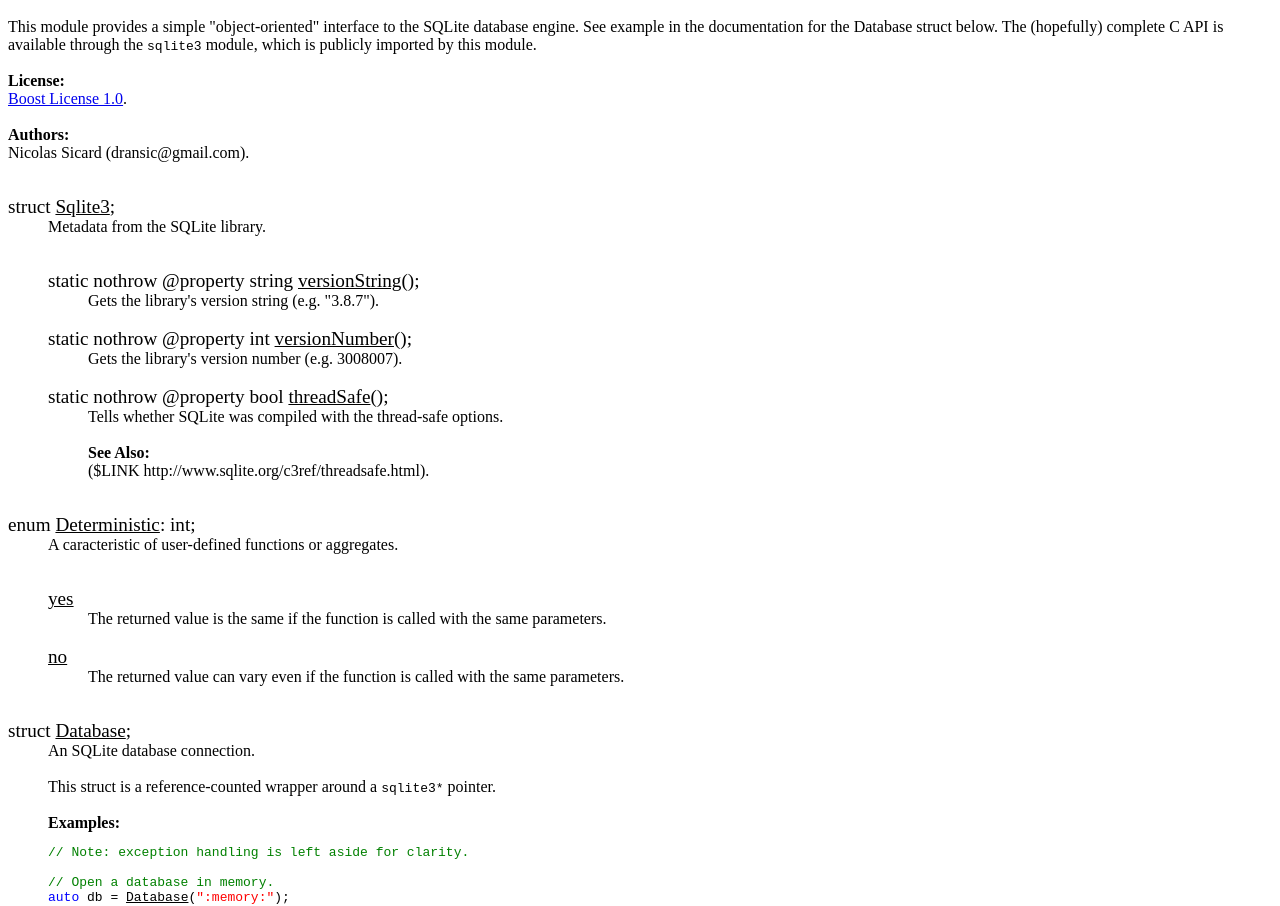
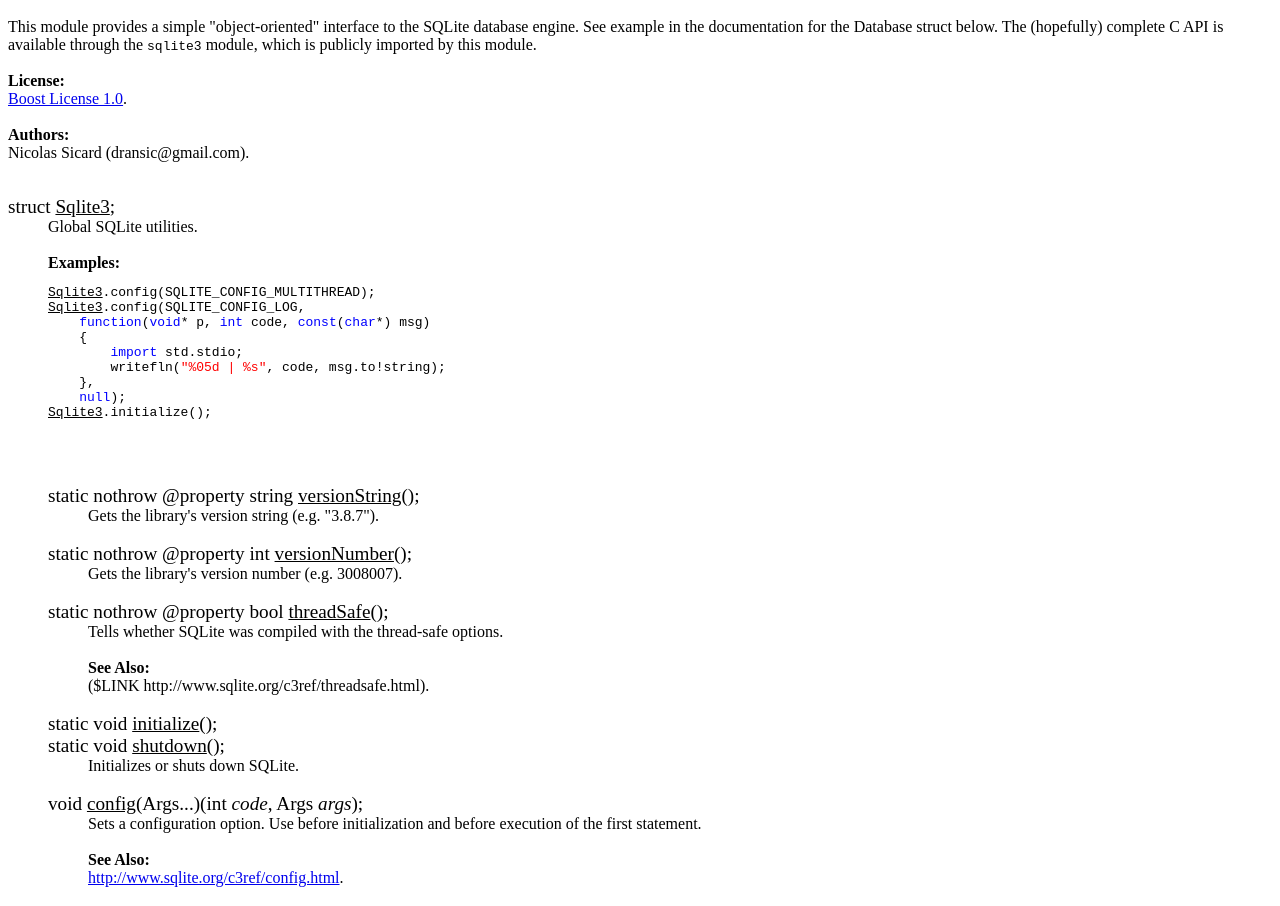
Before and after one commit to dlang-community/d2sqlite3, a plain HTML site: page docs/d2sqlite3.html in a window 1280 px wide. Shown: the part 48-954 px from the top of the page. Drawn offline with Linux system fonts and the light colour scheme.

Commit message:
Added initialization and configuration functions.

```diff
--- a/docs/d2sqlite3.html
+++ b/docs/d2sqlite3.html
@@ -19,8 +19,20 @@
 
 <dl><dt><big><a name="Sqlite3"></a>struct <u>Sqlite3</u>;
 </big></dt>
-<dd>Metadata from the SQLite library.<br><br>
-
+<dd>Global SQLite utilities.<br><br>
+<b>Examples:</b><br>
+<pre class="d_code">
+<u>Sqlite3</u>.config(SQLITE_CONFIG_MULTITHREAD);
+<u>Sqlite3</u>.config(SQLITE_CONFIG_LOG,
+    <font color=blue>function</font>(<font color=blue>void</font>* p, <font color=blue>int</font> code, <font color=blue>const</font>(<font color=blue>char</font>*) msg)
+    {
+        <font color=blue>import</font> std.stdio;
+        writefln(<font color=red>"%05d | %s"</font>, code, msg.to!string);
+    },
+    <font color=blue>null</font>);
+<u>Sqlite3</u>.initialize();
+</pre>
+<br><br>
 <dl><dt><big><a name="Sqlite3.versionString"></a>static nothrow @property string <u>versionString</u>();
 </big></dt>
 <dd>Gets the library's version string (e.g. "3.8.7").<br><br>
@@ -37,6 +49,21 @@
 <br><br>
 <b>See Also:</b><br>
 ($LINK http://www.sqlite.org/c3ref/threadsafe.html).<br><br>
+
+</dd>
+<dt><big><a name="Sqlite3.initialize"></a>static void <u>initialize</u>();
+<br><a name="Sqlite3.shutdown"></a>static void <u>shutdown</u>();
+</big></dt>
+<dd>Initializes or shuts down SQLite.<br><br>
+
+</dd>
+<dt><big><a name="Sqlite3.config"></a>void <u>config</u>(Args...)(int <i>code</i>, Args <i>args</i>);
+</big></dt>
+<dd>Sets a configuration option. Use before initialization and before execution of
+    the first statement.
+<br><br>
+<b>See Also:</b><br>
+<a href="http://www.sqlite.org/c3ref/config.html">http://www.sqlite.org/c3ref/config.html</a>.<br><br>
 
 </dd>
 </dl>
```
Also changed, not shown: 1 other file.
